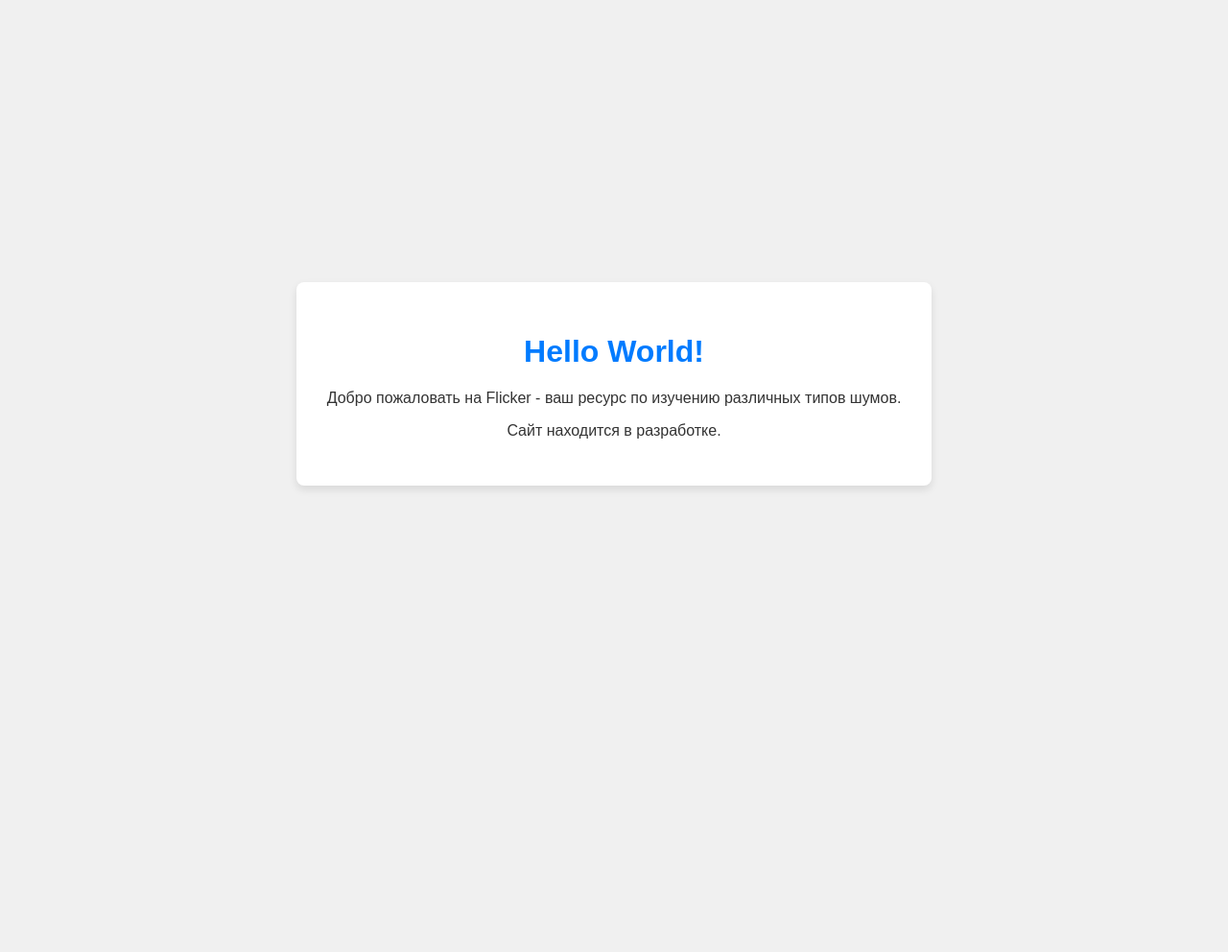
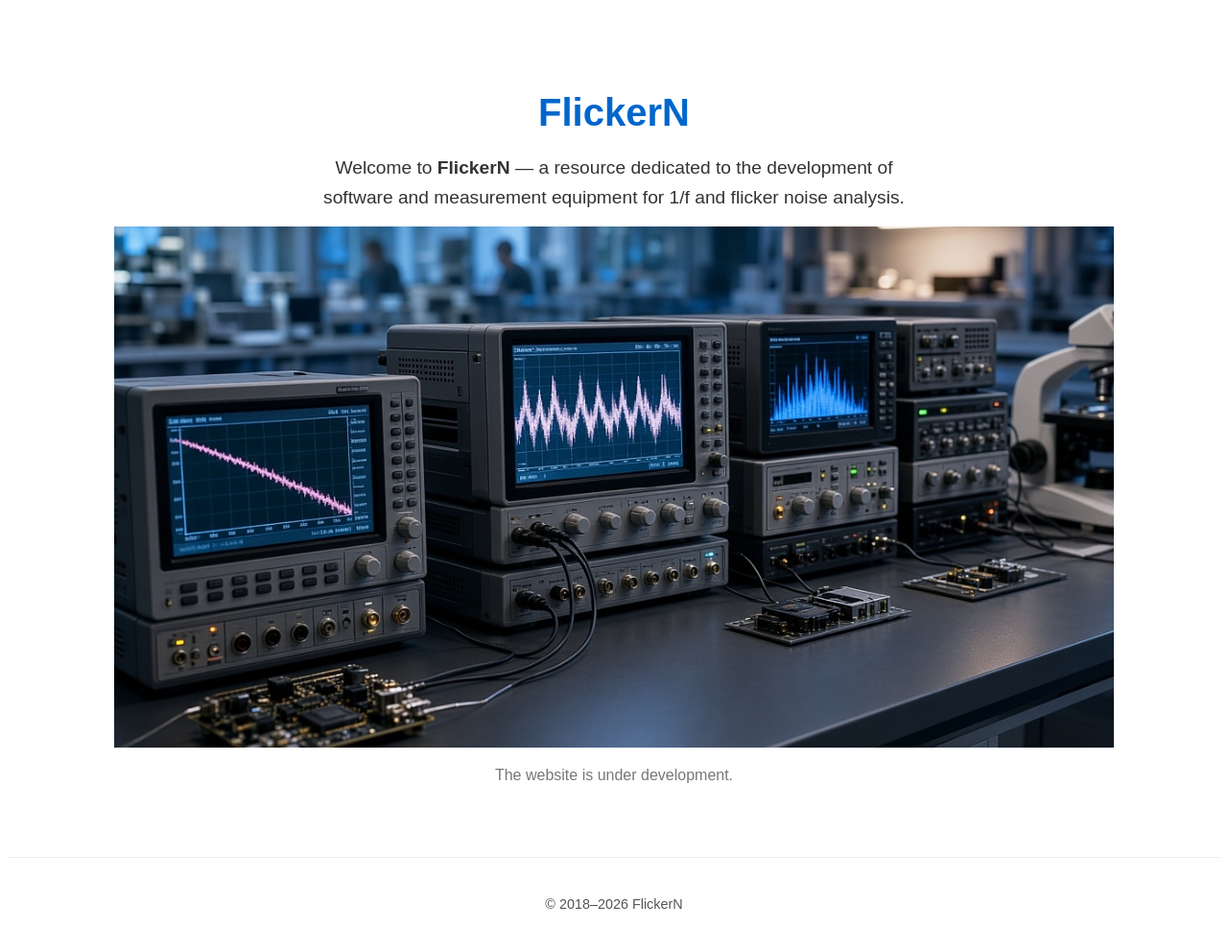
Before and after one commit to Flickern/flickern-com, a plain HTML site: page index.html in a window 1280 px wide. Shown: the whole page at 96% size. Before the commit the page ends 800 px from the top, so only its background shows below. Drawn offline with Linux system fonts and the light colour scheme.

Commit message:
Add files via upload

```diff
--- a/index.html
+++ b/index.html
@@ -1,37 +1,34 @@
 <!DOCTYPE html>
-<html lang="ru">
+<html lang="en">
 <head>
     <meta charset="UTF-8">
     <meta name="viewport" content="width=device-width, initial-scale=1.0">
-    <title>Flicker - Все о шумах</title>
-    <style>
-        body {
-            font-family: Arial, sans-serif;
-            background-color: #f0f0f0;
-            color: #333;
-            display: flex;
-            justify-content: center;
-            align-items: center;
-            height: 100vh;
-            margin: 0;
-        }
-        .container {
-            background-color: #fff;
-            padding: 2rem;
-            border-radius: 8px;
-            box-shadow: 0 4px 8px rgba(0,0,0,0.1);
-            text-align: center;
-        }
-        h1 {
-            color: #007bff;
-        }
-    </style>
+    <title>FlickerN — Software &amp; Measurement Equipment</title>
+
+    <meta name="description" content="FlickerN — software and measurement equipment development for 1/f and flicker noise analysis.">
+
+    <meta property="og:title" content="FlickerN — Software &amp; Measurement Equipment">
+    <meta property="og:description" content="Development of specialized software and hardware for 1/f and flicker noise analysis.">
 </head>
 <body>
-    <div class="container">
-        <h1>Hello World!</h1>
-        <p>Добро пожаловать на Flicker - ваш ресурс по изучению различных типов шумов.</p>
-        <p>Сайт находится в разработке.</p>
+
+    <main style="text-align: center; padding: 60px 20px; font-family: sans-serif;">
+        <h1 style="color: #0066cc; font-size: 2.5em; margin-bottom: 20px;">FlickerN</h1>
+
+        <p style="font-size: 1.2em; line-height: 1.6; max-width: 650px; margin: 0 auto 15px auto; color: #333;">
+            Welcome to <strong>FlickerN</strong> — a resource dedicated to the development of software and measurement equipment for 1/f and flicker noise analysis.
+        </p>
+
+<div class="image-box">
+        <img src="flicker-noise-illustration.jpg" alt="Flicker noise art">
     </div>
+
+        <p style="color: #777; font-size: 1em;">The website is under development.</p>
+    </main>
+
+    <footer style="text-align: center; border-top: 1px solid #eee; padding: 25px 20px; font-size: 0.9em; color: #555; font-family: sans-serif;">
+        <p>&copy; 2018–2026 FlickerN</p>
+    </footer>
+
 </body>
 </html>
```
Also changed, not shown: flicker-noise-illustration.jpg (added).
